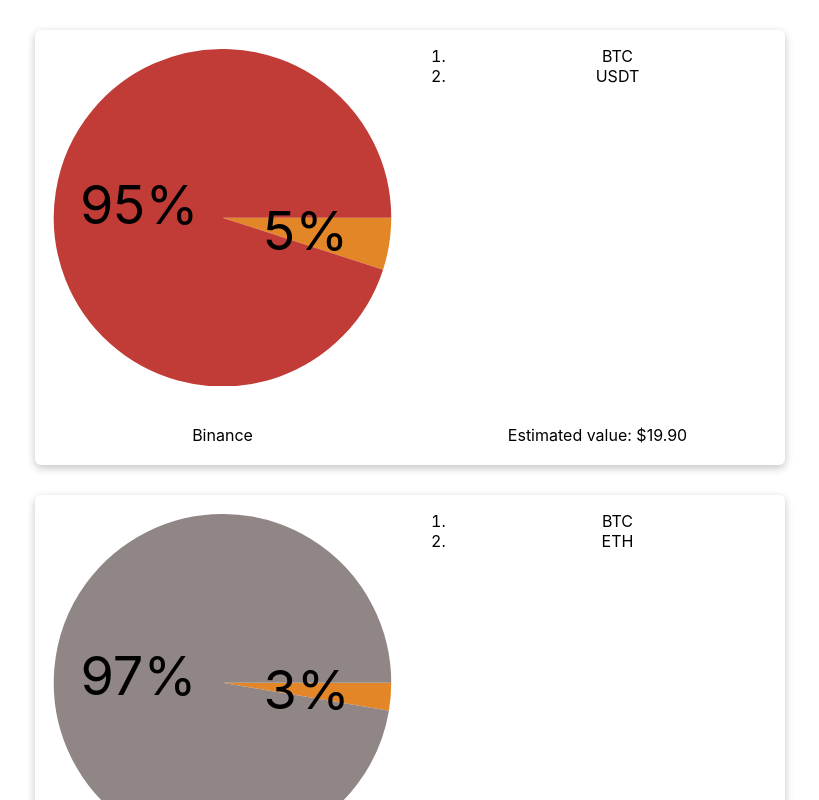
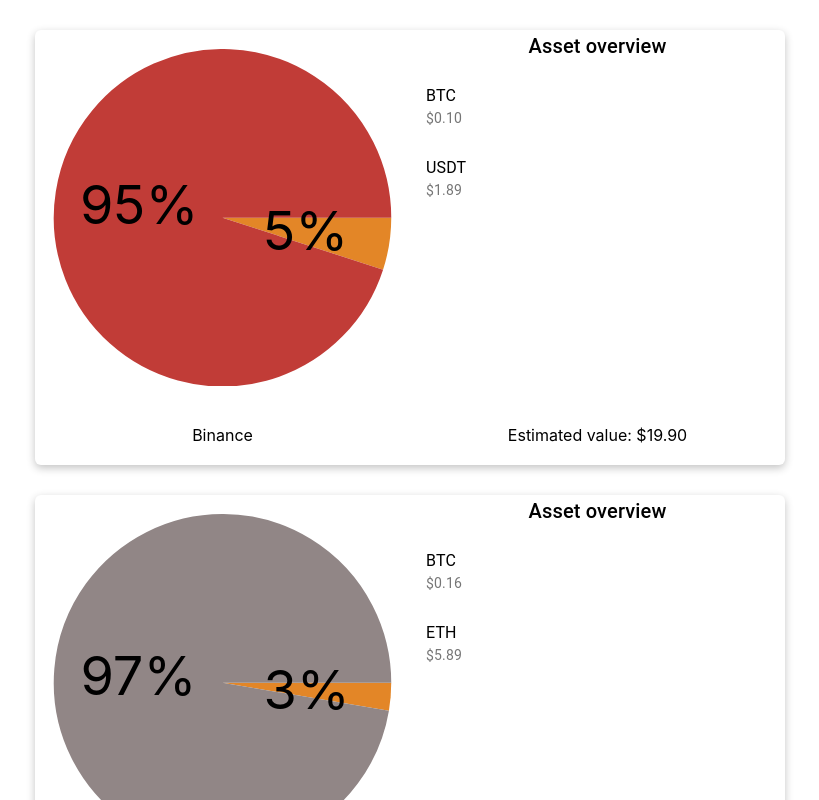
Before and after one commit to poeks/wallet-aggregator, a React (Create React App) app: page / in a window 1280 px wide. Shown: the top 800 px of the page, without its empty margins (230-1049 px from the left). Built offline with nearby package versions, Linux system fonts and the light colour scheme.

Commit message:
Display items; refactor app

```diff
--- a/package.json
+++ b/package.json
@@ -3,6 +3,7 @@
   "version": "0.1.0",
   "private": true,
   "dependencies": {
+    "@material-ui/core": "^4.12.2",
     "@testing-library/jest-dom": "^5.14.1",
     "@testing-library/react": "^11.2.7",
     "@testing-library/user-event": "^12.8.3",
--- a/src/App.js
+++ b/src/components/App/App.js
@@ -1,11 +1,12 @@
 import './App.css';
-import WalletList from './components/PieChartContainer/PieChartContainer';
+import WalletFeed from '../WalletFeed/WalletFeed';
+
 
 function App() {
 
   return (
     <div className="App">
-      <WalletList/>
+      <WalletFeed/>
     </div>
   );
 }
--- a/src/components/WalletContainer/WalletContainer.js
+++ b/src/components/WalletContainer/WalletContainer.js
@@ -1,6 +1,11 @@
 import React from 'react';
+import './WalletContainer.css';
 import { PieChart } from 'react-minimal-pie-chart';
-import './WalletContainer.css';
+import Typography from '@material-ui/core/Typography';
+import List from '@material-ui/core/List';
+import ListItem from '@material-ui/core/ListItem';
+import ListItemText from '@material-ui/core/ListItemText';
+import { USDFormatter } from '../../lib/currencyConverters';
 
 
 const getPieChartDataEntries = (asset) => {
@@ -13,7 +18,37 @@ const calculateEstimatedValue = (asset) => {
     return (parseFloat(asset.free) + parseFloat(asset.locked)) * price;
 }
 
-const USDFormatter = new Intl.NumberFormat('en-US', {style: 'currency', currency: 'USD'});
+const generateListItem = (wallet) => {
+    return (
+        wallet.balances.map((asset, index) => {
+            console.log(index)
+            return (
+                <ListItem key={index}>
+                    <ListItemText
+                        primary={asset.asset}
+                        secondary={USDFormatter.format(asset.free)}
+                    />
+                </ListItem>
+            )
+        })
+    )
+}
+
+const InteractiveList = ({ wallet }) => {
+
+    return (
+        <>
+            <Typography variant="h6">
+                Asset overview
+            </Typography>
+            <div>
+                <List dense={false}>
+                    {generateListItem(wallet)}
+                </List>
+            </div>
+        </>
+    );
+}
 
 const WalletContainer = ({wallet}) => {
 
@@ -30,9 +65,7 @@ const WalletContainer = ({wallet}) => {
                 {wallet.origin}
             </div>
             <div className='list'>
-                <ol>
-                    {wallet.balances.map(asset => <li>{asset.asset}</li>)}
-                </ol>
+                <InteractiveList wallet={wallet}/>
             </div>
             <div className='estimated-value text'>
                 Estimated value: {USDFormatter.format(totalAmount)}
--- a/src/components/PieChartContainer/PieChartContainer.js
+++ b/src/components/WalletFeed/WalletFeed.js
@@ -40,15 +40,15 @@ const mockWalletData2 = {
 }
 
 
-const WalletList = () => {
+const WalletFeed = () => {
 
   const walletData = [mockWalletData1, mockWalletData2];
 
     return (
         <div>
-            {walletData.map(wallet => <WalletContainer wallet={wallet}/>)}
+            {walletData.map((wallet, index) => <WalletContainer key={index} wallet={wallet}/>)}
         </div>
     )
 }
 
-export default WalletList;
+export default WalletFeed;
--- a/src/index.js
+++ b/src/index.js
@@ -1,7 +1,8 @@
 import React from 'react';
 import ReactDOM from 'react-dom';
 import './index.css';
-import App from './App';
+import App from './components/App/App';
+
 
 ReactDOM.render(
   <React.StrictMode>
--- /dev/null
+++ b/src/lib/currencyConverters.js
@@ -0,0 +1,3 @@
+const USDFormatter = new Intl.NumberFormat('en-US', {style: 'currency', currency: 'USD'});
+
+export { USDFormatter };
```
Also changed, not shown: src/components/App/App.css (renamed from src/App.css), 2 other files (tests, documents, lock files or other folders).
